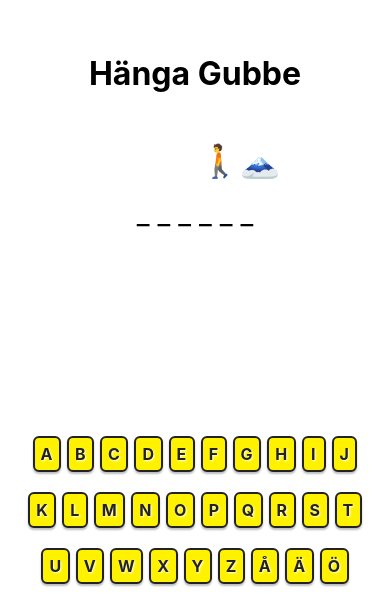
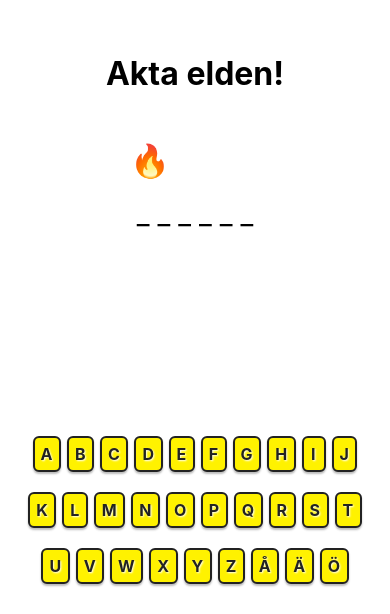
Before and after one commit to zaida-wiss/react_native_hangman, a React Native app in the folder react_native_hangman/: screen / in a window 390 px wide. Shown: the part 230-844 px from the top of the page. Built offline with nearby package versions, Linux system fonts and the light colour scheme.

Commit message:
akta elden

```diff
--- a/react_native_hangman/GameScreen.js
+++ b/react_native_hangman/GameScreen.js
@@ -23,25 +23,27 @@ export default function GameScreen() {
     // Max antal steg innan kollision (default 10)
     const MAX_STEPS = 10;
 
-    // Emoji för gubbe och berg
+
+    // Emoji för gubbe och eld
     const GUY = '🚶';
-    const WALL = '🗻';
+    const FIRE = '🔥';
 
-    // Beräkna positionen för gubben (0 = längst till vänster, MAX_STEPS = vid väggen)
+    // Beräkna positionen för gubben (0 = längst till vänster, MAX_STEPS = vid elden)
     const guyPosition = Math.min(incorrectGuesses, MAX_STEPS);
 
-    // Skapa en rad med gubben som rör sig närmare väggen för varje fel
+    // Skapa en rad med elden alltid längst till vänster och gubben som går mot elden från höger
     const renderGuyRow = () => {
       const row = [];
-      // Avståndet mellan gubben och väggen minskar för varje fel
-      for (let i = 0; i < MAX_STEPS - guyPosition; i++) {
-        row.push(<Text key={i} style={{fontSize: 32}}>{' '}</Text>);
+      // Elden alltid först
+      row.push(<Text key="fire" style={{fontSize: 32}}>{FIRE}</Text>);
+      // Tomma steg mellan elden och gubben
+      for (let i = 1; i < MAX_STEPS + 1; i++) {
+        if (i === MAX_STEPS + 1 - guyPosition) {
+          row.push(<Text key="guy" style={{fontSize: 32}}>{GUY}</Text>);
+        } else {
+          row.push(<Text key={"space-"+i} style={{fontSize: 32}}>{' '}</Text>);
+        }
       }
-      row.push(<Text key="guy" style={{fontSize: 32}}>{GUY}</Text>);
-      for (let i = 0; i < guyPosition; i++) {
-        row.push(<Text key={MAX_STEPS + i} style={{fontSize: 32}}>{' '}</Text>);
-      }
-      row.push(<Text key="wall" style={{fontSize: 32}}>{WALL}</Text>);
       return <View style={{flexDirection: 'row', marginBottom: 16, marginTop: 8, justifyContent: 'center', minHeight: 40}}>{row}</View>;
     };
 
@@ -74,7 +76,7 @@ export default function GameScreen() {
   return (
     <View style={styles.container}>
       {/* Titel för spelet */}
-      <Text style={styles.title}>Hänga Gubbe</Text>
+      <Text style={styles.title}>Akta elden!</Text>
       {/* Gubbe som rör sig mot bergsvägg */}
       {renderGuyRow()}
       {/* Visar bokstäver eller understreck för varje bokstav i ordet */}
```
